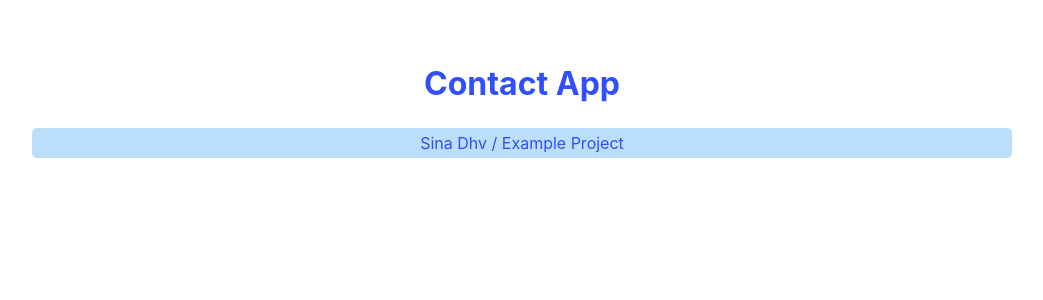
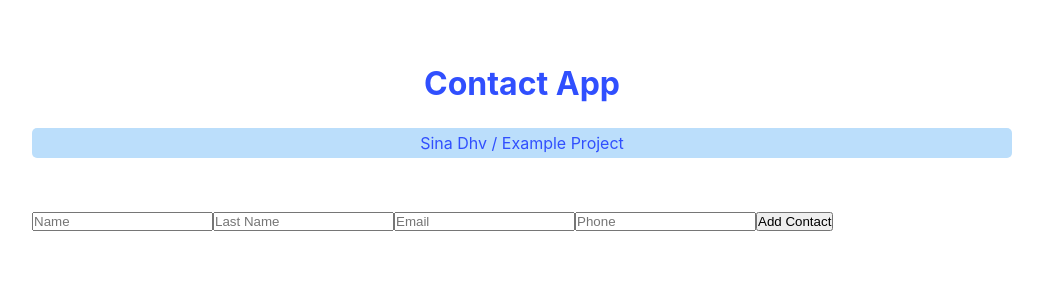
Before and after one commit to Sinadhv/Contact-App, a React (Vite) app: page / in a window 1280 px wide. Shown: the top 300 px of the page, without its empty margins (118-1161 px from the left). Built offline with nearby package versions, Linux system fonts and the light colour scheme.

Commit message:
create Contacts component and create form

```diff
--- a/src/App.jsx
+++ b/src/App.jsx
@@ -1,10 +1,12 @@
 import Header from "./components/Header";
+import Contacts from "./components/Contacts";
 function App() {
 
 
   return (
     <>
      <Header />
+     <Contacts />
     </>
   );
 }
--- /dev/null
+++ b/src/components/Contacts.jsx
@@ -0,0 +1,37 @@
+import React, { useState } from 'react';
+
+function Contacts() {
+ const [contact , setContact]= useState({
+  name:"",
+  lastName:"",
+  email:"",
+  phone:"",
+
+ });
+
+ const changeHandler = (event) => {
+  const name = event.target.name;
+  const value = event.target.value;
+  console.log({name , value});
+
+  setContact((contact)=>({ ... contact , [name]: value}));
+ }
+
+ const addHandler = () =>{
+  console.log(contact)
+ }
+
+  return (
+    <div>
+      <div>
+       <input type="text" placeholder='Name' name = "name" value={contact.name} onChange={changeHandler}/>
+       <input type="text" placeholder='Last Name' name = "lastName" value={contact.lastName} onChange={changeHandler}/>
+       <input type="email" placeholder='Email' name = "email" value={contact.email} onChange={changeHandler}/>
+       <input type="number" placeholder='Phone' name = "phone" value={contact.phone} onChange={changeHandler}/>
+       <button onClick={addHandler}>Add Contact</button>
+      </div>
+    </div>
+  )
+}
+
+export default Contacts
```
